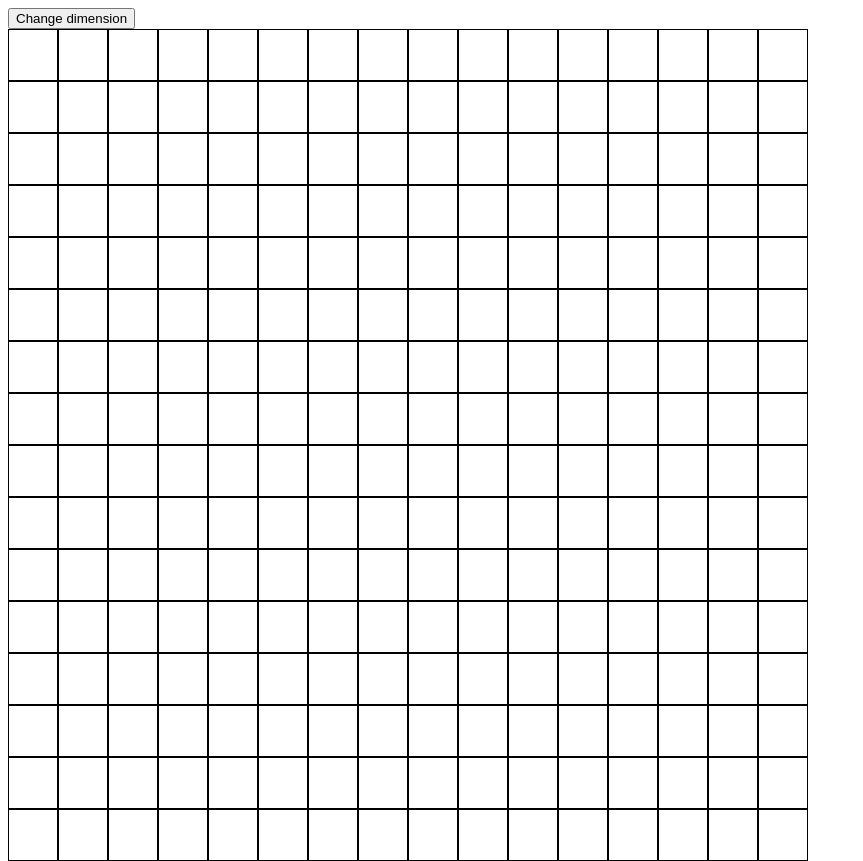
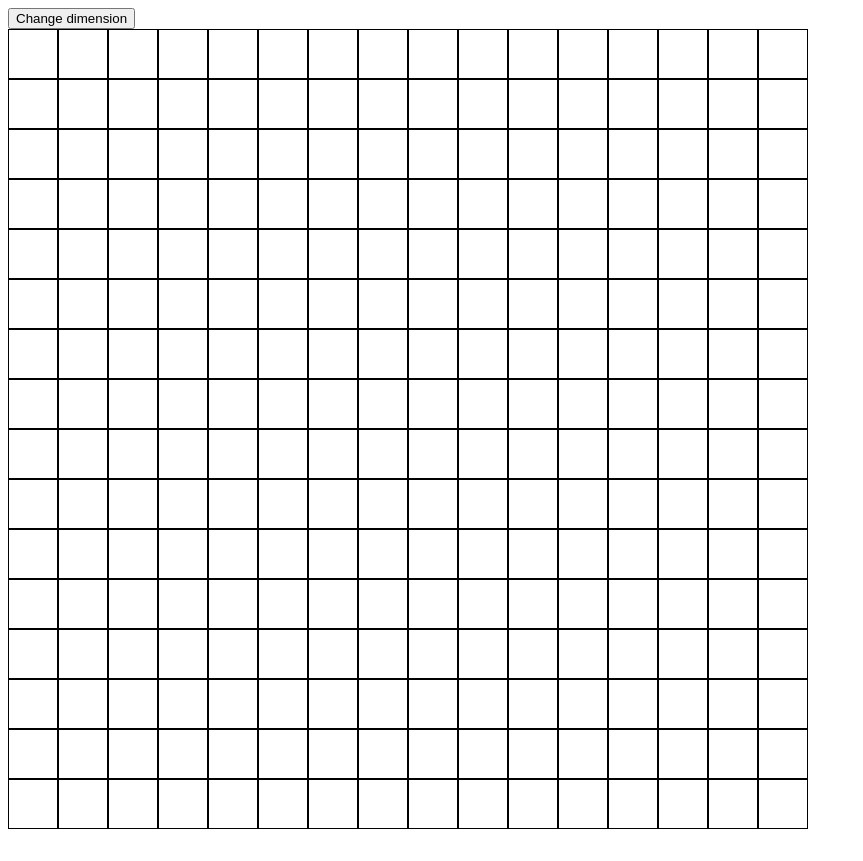
Before and after one commit to Drunkentaco/etch-a-sketch, a plain HTML site: page index.html in a window 1280 px wide. Shown: the whole page, without its empty margins (0-863 px from the left). After the commit the page ends 837 px from the top, so only its background shows below. Drawn offline with Linux system fonts and the light colour scheme.

Commit message:
Added flex-grow so the dimension will always be in the grid

```diff
--- a/style.css
+++ b/style.css
@@ -1,15 +1,17 @@
 #container{
     height: 800px;
     width: 800px;
+    display: flex;
+    flex-direction: column;
 }
 .row{
     display: flex;
+    flex-grow: 1;
     width: 800px;
 }
 
 .square{
     border-style: solid;
     border-width: 1px;
-    height: 50px;
-    width: 50px;
+    flex-grow: 1;
 }
```
